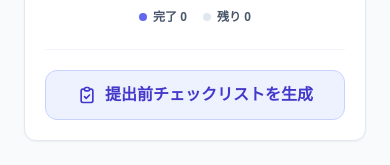
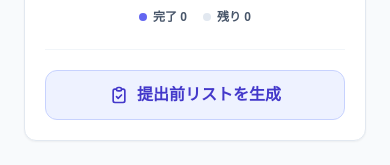
Before and after one commit to uw1g48h31wj4xxa33ffa-eng/practice-assistant-v2, a Next.js app: page /cases/1/subsidy-delivery in a window 390 px wide. Shown: the part 437-602 px from the top of the page. Built offline with nearby package versions, Linux system fonts and the light colour scheme.

Commit message:
fix: shorten generate button text for mobile on subsidy delivery page

```diff
--- a/src/app/cases/[id]/subsidy-delivery/page.tsx
+++ b/src/app/cases/[id]/subsidy-delivery/page.tsx
@@ -251,7 +251,7 @@ export default function SubsidyDeliveryPage() {
                       <svg className="w-5 h-5" fill="none" viewBox="0 0 24 24" stroke="currentColor">
                         <path strokeLinecap="round" strokeLinejoin="round" strokeWidth={2} d="M9 5H7a2 2 0 00-2 2v12a2 2 0 002 2h10a2 2 0 002-2V7a2 2 0 00-2-2h-2M9 5a2 2 0 002 2h2a2 2 0 002-2M9 5a2 2 0 012-2h2a2 2 0 012 2m-6 9l2 2 4-4" />
                       </svg>
-                      提出前チェックリストを生成
+                      提出前リストを生成
                     </>
                   )}
                 </button>
```
